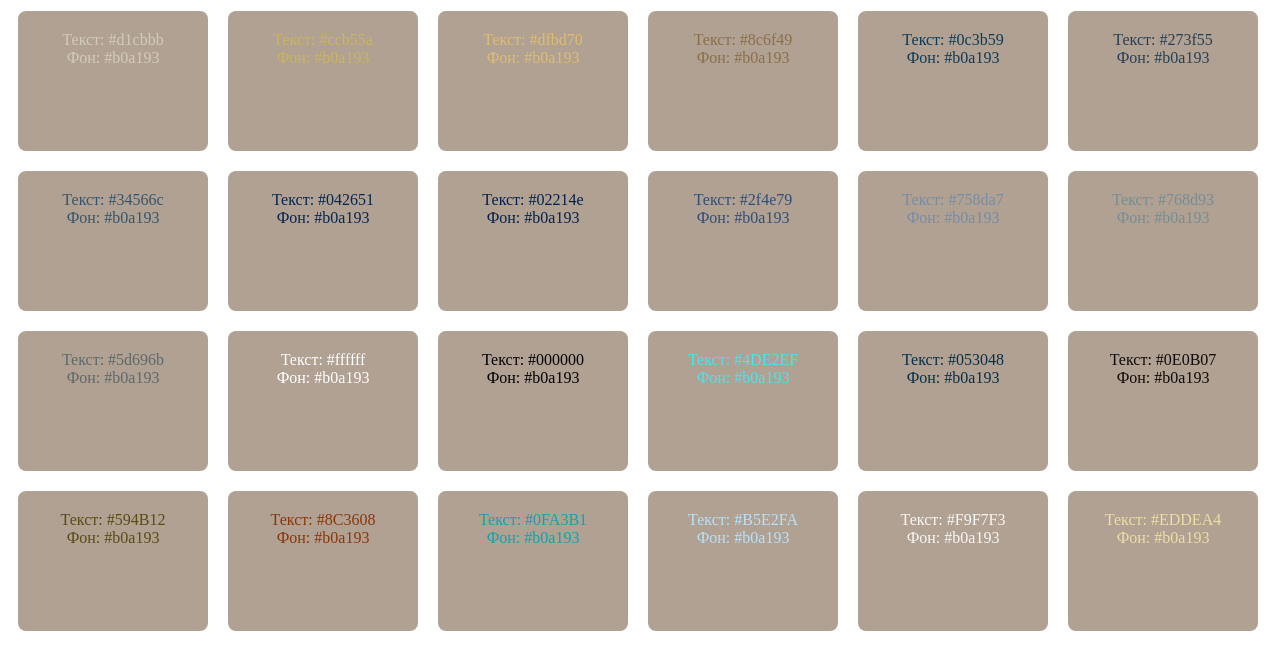
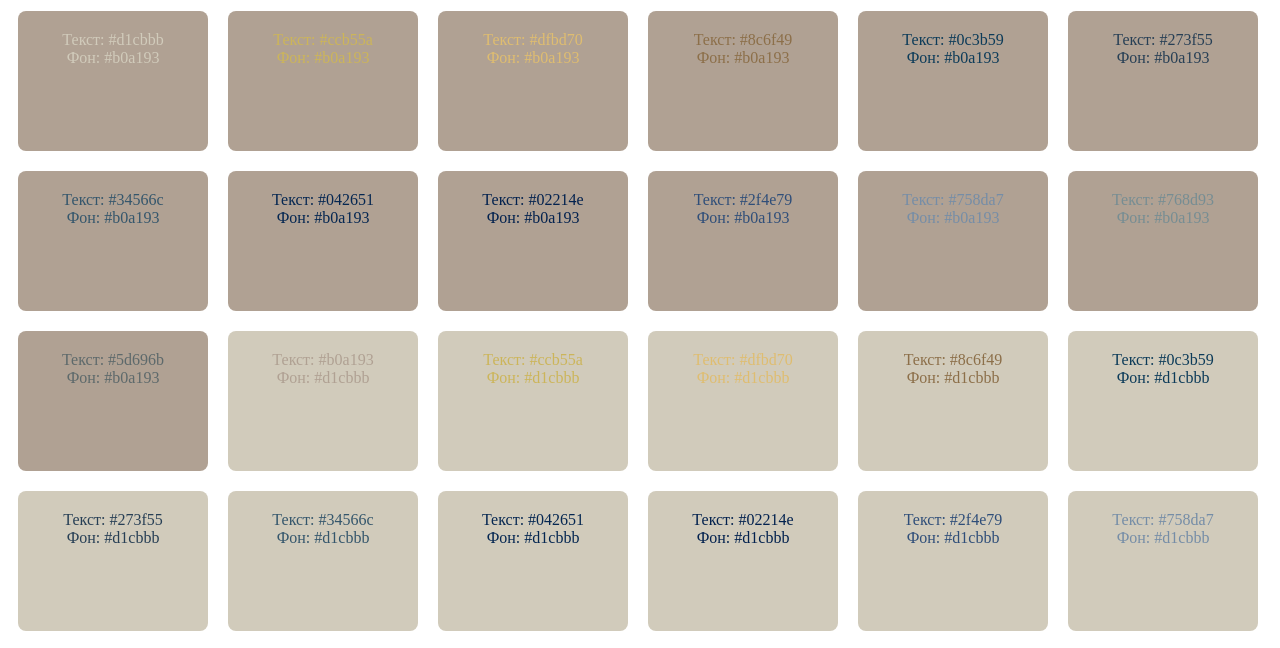
Before and after one commit to TarasMavrovich/Color-palitres, a plain HTML site: page index.html in a window 1280 px wide. Shown: the part 79-727 px from the top of the page. Drawn offline with Linux system fonts and the light colour scheme.

Commit message:
taras color

```diff
--- a/index.html
+++ b/index.html
@@ -37,18 +37,18 @@
         "#758da7",
         "#768d93",
         "#5d696b",
-        "#ffffff",
-        "#000000",
-        "#4DE2EF",
-        "#053048",
-        "#0E0B07",
-        "#594B12",
-        "#8C3608",
-        "#0FA3B1",
-        "#B5E2FA",
-        "#F9F7F3",
-        "#EDDEA4",
-        "#F7A072",
+        // "#ffffff",
+        // "#000000",
+        // "#4DE2EF",
+        // "#053048",
+        // "#0E0B07",
+        // "#594B12",
+        // "#8C3608",
+        // "#0FA3B1",
+        // "#B5E2FA",
+        // "#F9F7F3",
+        // "#EDDEA4",
+        // "#F7A072",
       ];
 
       // Отримуємо контейнер для відображення кольорових блоків
```
